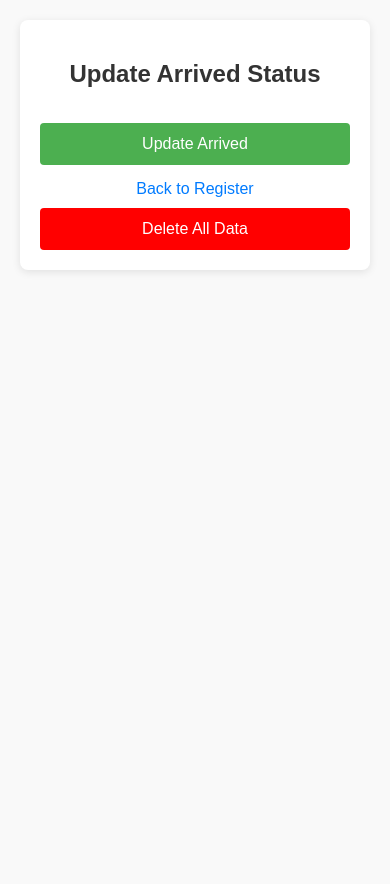
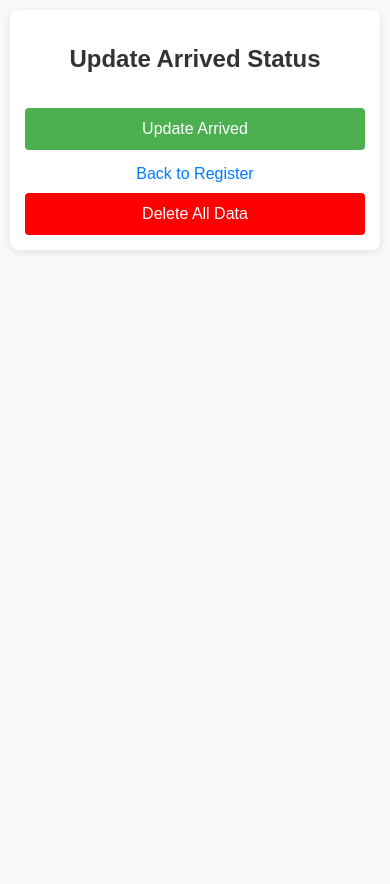
Before and after one commit to Maroms4/db-manager, a Flask app: page /arrived in a window 390 px wide. After the commit the page ends 252 px from the top, so only its background shows below. Run offline with Flask 3, Linux system fonts and the light colour scheme; the visitor is signed in with stand-in values (Sample User, id 1).

Commit message:
Support phone adjustemnts

```diff
--- a/static/style.css
+++ b/static/style.css
@@ -150,11 +150,23 @@ input[type="checkbox"] {
 /* --- Media Queries (Responsiveness for Tables) --- */
 
 @media screen and (max-width: 600px) {
+    body {
+        padding: 10px;
+    }
+
+    .container {
+        padding: 15px;
+    }
+
+    input[type="text"], input[type="number"], input {
+        margin-bottom: 10px;
+    }
+
     table, thead, tbody, th, td, tr {
         display: block;
     }
     th {
-        display: none; /* Hide table headers (but not the data labels) */
+        display: none;
     }
     td {
         padding: 10px;
--- a/templates/arrived.html
+++ b/templates/arrived.html
@@ -1,7 +1,7 @@
 <!doctype html>
 <html lang="en">
 <head>
-  <meta charset="utf-8">
+  <meta charset="utf-8" name="viewport" content="width=device-width, initial-scale=1.0">
   <title>Update Arrived</title>
   <link rel="stylesheet" href="{{ url_for('static', filename='style.css') }}">
 </head>
--- a/templates/login.html
+++ b/templates/login.html
@@ -1,7 +1,7 @@
 <!doctype html>
 <html>
 <head>
-  <meta charset="utf-8">
+  <meta charset="utf-8" name="viewport" content="width=device-width, initial-scale=1.0">
   <title>Login</title>
   <link rel="stylesheet" href="{{ url_for('static', filename='style.css') }}">
 </head>
--- a/templates/register.html
+++ b/templates/register.html
@@ -1,7 +1,7 @@
 <!doctype html>
 <html lang="en">
 <head>
-  <meta charset="utf-8">
+  <meta charset="utf-8" name="viewport" content="width=device-width, initial-scale=1.0">
   <title>Register Customer</title>
   <link rel="stylesheet" href="{{ url_for('static', filename='style.css') }}">
   <script>
```
